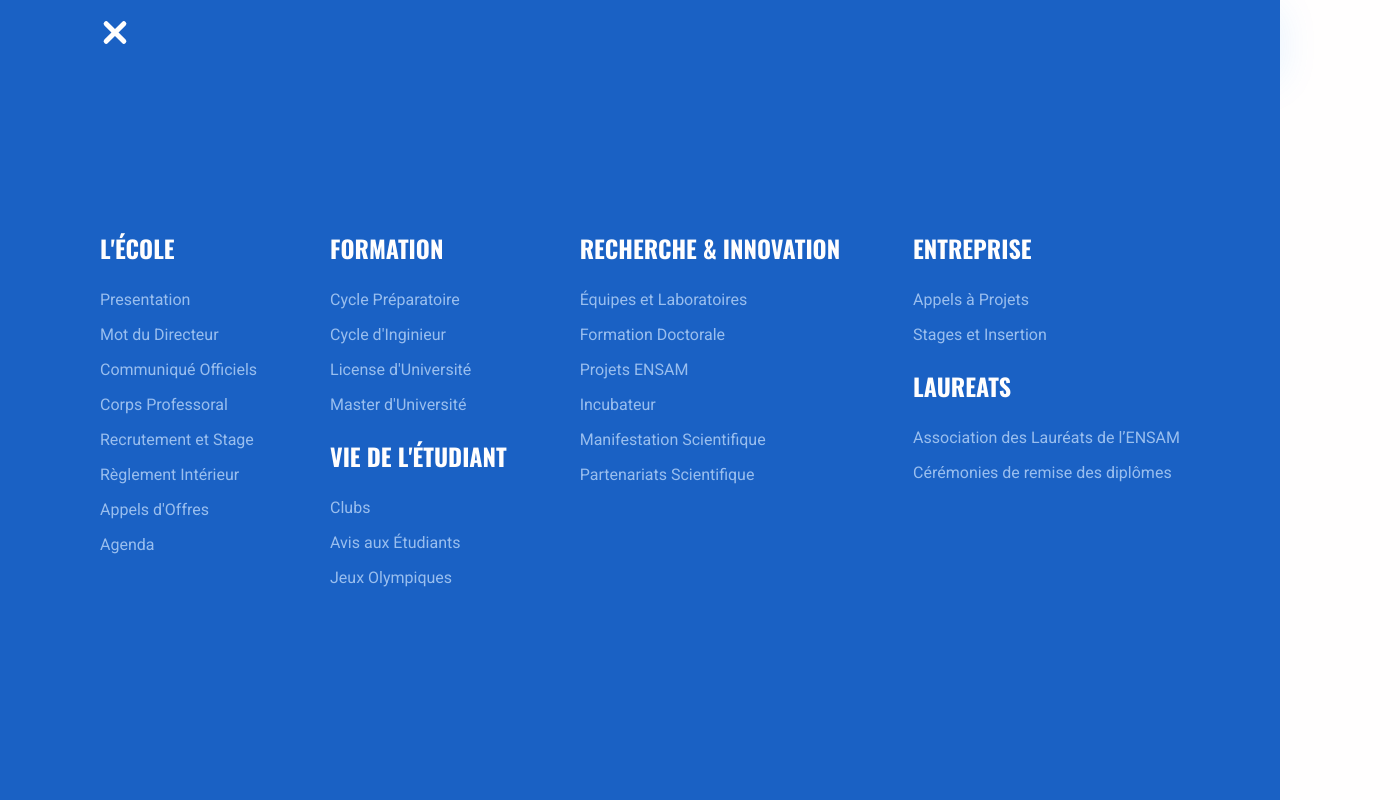
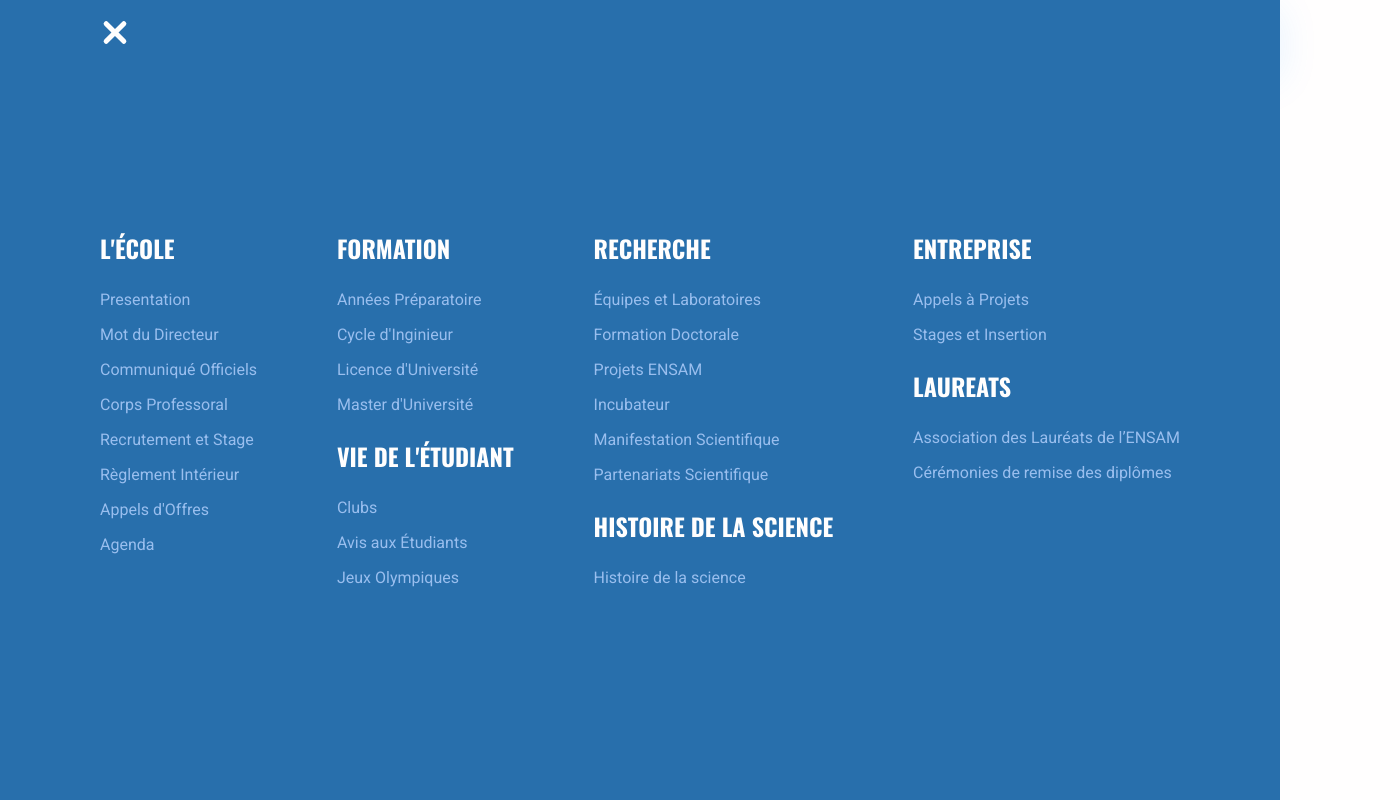
Before and after one commit to ACDigitalManufacturing/ENSAMWebsite, a Next.js app in the folder src/client/: page /under-reconstruction in a window 1280 px wide. Both pictures are taken after a click on the element 115 px from the left and 35 px from the top of the page. Shown: the top 800 px of the page, 1400 px wide, since content can reach past the window. Built offline with nearby package versions, Linux system fonts and the light colour scheme.

Commit message:
fixing color, logo and other issues, adding tiles on the sides

```diff
--- a/src/client/components/common/Footer.tsx
+++ b/src/client/components/common/Footer.tsx
@@ -48,7 +48,7 @@ function Footer(): JSX.Element {
         </div>
 
         <div className={styles.column}>
-          <h2>RECHERCHE & INNOVATION</h2>
+          <h2>RECHERCHE</h2>
           <ul>
             <a href="/under-reconstruction">Équipes et Laboratoires</a>
             <a href="/under-reconstruction">Formation Doctorale</a>
@@ -56,6 +56,10 @@ function Footer(): JSX.Element {
             <a href="/under-reconstruction">Incubateur</a>
             <a href="/under-reconstruction">Manifestation Scientifique</a>
             <a href="/under-reconstruction">Partenariats Scientifique</a>
+          </ul>
+          <h2>Histoire de la science</h2>
+          <ul>
+            <a href="/under-reconstruction">Histoire de la science</a>
           </ul>
         </div>
 
--- a/src/client/components/common/Navbar.tsx
+++ b/src/client/components/common/Navbar.tsx
@@ -30,8 +30,7 @@ function Navbar(): JSX.Element {
           <a href="/">Accueil</a>
           <a href="/under-reconstruction">Formation</a>
           <a href="/under-reconstruction">Entreprise</a>
-          <a href="/under-reconstruction">Recherche et Innovation</a>
-          <a href="/under-reconstruction">Contact</a>
+          <a href="/under-reconstruction">Recherche</a>
         </ul>
       </div>
 
@@ -63,9 +62,9 @@ function Navbar(): JSX.Element {
               <div className={styles.column}>
                 <h2>FORMATION</h2>
                 <ul>
-                  <a href="/under-reconstruction">Cycle Préparatoire</a>
+                  <a href="/under-reconstruction">Années Préparatoire</a>
                   <a href="/under-reconstruction">Cycle d'Inginieur</a>
-                  <a href="/under-reconstruction">License d'Université</a>
+                  <a href="/under-reconstruction">Licence d'Université</a>
                   <a href="/under-reconstruction">Master d'Université</a>
                 </ul>
                 <h2>VIE DE L'ÉTUDIANT</h2>
@@ -77,7 +76,7 @@ function Navbar(): JSX.Element {
               </div>
 
               <div className={styles.column}>
-                <h2>RECHERCHE & INNOVATION</h2>
+                <h2>RECHERCHE</h2>
                 <ul>
                   <a href="/under-reconstruction">Équipes et Laboratoires</a>
                   <a href="/under-reconstruction">Formation Doctorale</a>
@@ -85,6 +84,10 @@ function Navbar(): JSX.Element {
                   <a href="/under-reconstruction">Incubateur</a>
                   <a href="/under-reconstruction">Manifestation Scientifique</a>
                   <a href="/under-reconstruction">Partenariats Scientifique</a>
+                </ul>
+                <h2>Histoire de la science</h2>
+                <ul>
+                  <a href="/under-reconstruction">Histoire de la science</a>
                 </ul>
               </div>
 
--- a/src/client/components/common/styles/footer.module.scss
+++ b/src/client/components/common/styles/footer.module.scss
@@ -3,6 +3,7 @@
   width: 100%;
   padding: 0 100px;
   background-color: var(--blue-three);
+  z-index: 1000;
 
   .footerInfo {
     width: 300px;
@@ -32,6 +33,7 @@
 
     h2 {
       font-size: 20px;
+      text-transform: uppercase;
     }
     ul {
       margin: 1rem 0;
--- a/src/client/components/common/styles/navbar.module.scss
+++ b/src/client/components/common/styles/navbar.module.scss
@@ -58,7 +58,7 @@
           color: var(--blue-three);
           transition: 0.2s;
         }
-        margin-right: 2rem;
+        margin-right: 4rem;
       }
     }
   }
@@ -87,7 +87,7 @@
       height: 30px;
 
       &:hover span {
-        background-color: var(--dark);
+        background-color: rgb(22, 59, 116);
         transition: 0.3s;
       }
       span {
@@ -115,6 +115,10 @@
       justify-content: space-between;
       color: var(--default-light);
 
+      h2 {
+        text-transform: uppercase;
+      }
+
       ul {
         margin: 1rem 0;
         display: flex;
--- a/src/client/components/pages/home/Hero.tsx
+++ b/src/client/components/pages/home/Hero.tsx
@@ -31,6 +31,8 @@ function Hero() {
       <div className={styles.rightContainer}>
         <img src="/school/Restored_web_version.jpg" alt="" />
       </div>
+      {/* Scroll Down arrow */}
+      <div className={styles.scrollDown}></div>
     </section>
   );
 }
--- a/src/client/components/pages/home/styles/hero.module.scss
+++ b/src/client/components/pages/home/styles/hero.module.scss
@@ -4,6 +4,7 @@
 
   display: flex;
   align-items: center;
+  position: relative;
 
   .leftContainer {
     width: 40%;
--- a/src/client/styles/colors.scss
+++ b/src/client/styles/colors.scss
@@ -4,10 +4,10 @@ $tag-blue: #279bff;
 $light: white;
 $default-light: #fffefe;
 
-$blue: #266ac9;
+$blue: #286fac;
 $blue-one: #8ca1bc;
 $blue-two: #d2eaff;
-$blue-three: #1a61c4;
+$blue-three: #286fac;
 $blue-four: #c3ccd8;
 $blue-five: #ced1d3;
 
--- a/src/client/styles/globals.scss
+++ b/src/client/styles/globals.scss
@@ -6,12 +6,12 @@
   --light: white;
   --default-light: #fffefe;
 
-  --blue: #266ac9;
+  --blue: #286fac;
   --blue-one: #8ca1bc;
   --blue-two: #d2eaff;
-  --blue-three: #1a61c4;
+  --blue-three: #286fac;
   --blue-four: #c3ccd8;
-  --blue-five: #ced1d3;
+  --blue-five: #a2cceb;
   --blue-six: #d5e7ff;
   --blue-seven: #99beee;
 
@@ -40,6 +40,27 @@ body {
   font-family: Oswald, Roboto, -apple-system, BlinkMacSystemFont, Segoe UI,
     Roboto, Oxygen, Ubuntu, Cantarell, Fira Sans, Droid Sans, Helvetica Neue,
     sans-serif;
+
+  position: relative;
+
+  &::after,
+  &::before {
+    content: "";
+    display: block;
+    position: absolute;
+    top: 100vh;
+    bottom: 0;
+    background-image: url("/jlija.png");
+    background-size: contain;
+  }
+  &::before {
+    left: -140px;
+    width: 200px;
+  }
+  &::after {
+    right: -120px;
+    width: 200px;
+  }
 }
 
 a {
```
Also changed, not shown: src/client/components/pages/home/styles/partners.module.scss (+7 -0 lines), src/client/public/ensam-logo.png, src/client/public/jlija.png (added).
